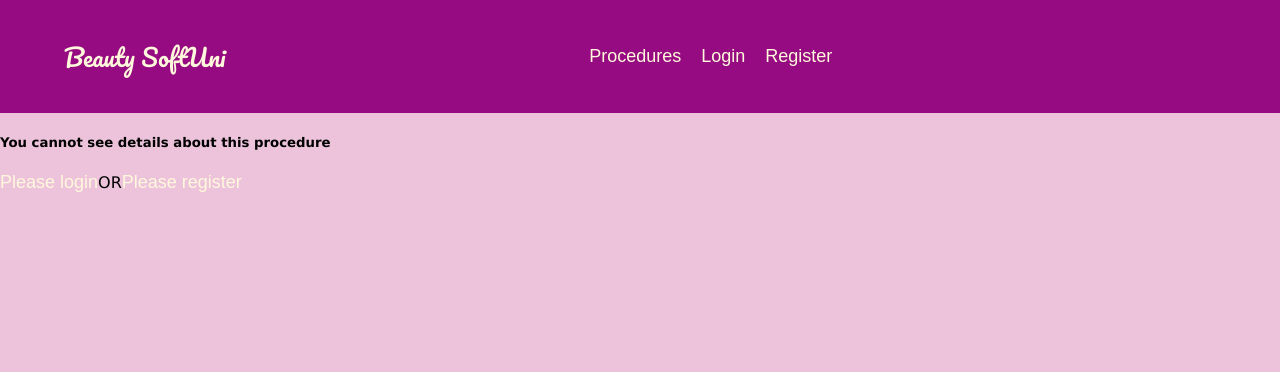
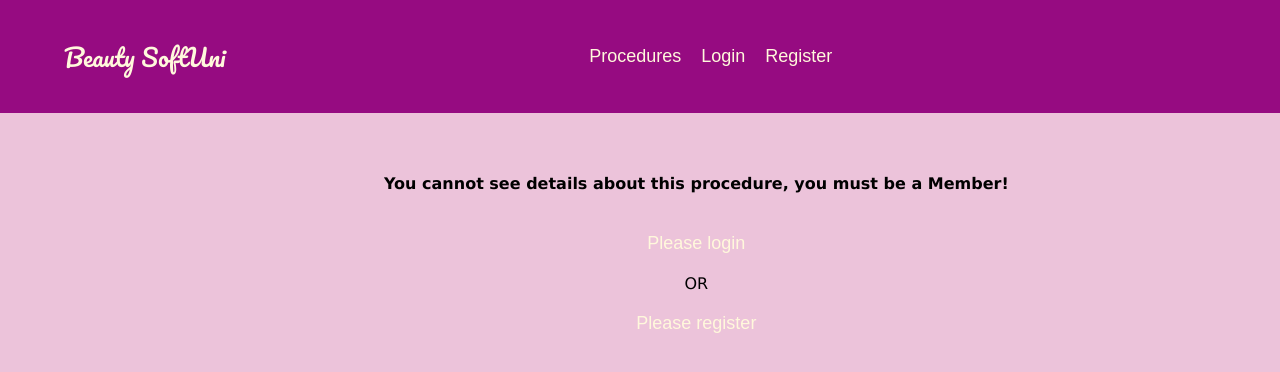
Before and after one commit to tsvetanilievdev/beauty-zone, a React (Create React App) app: page /procedures/1 in a window 1280 px wide. Shown: the top 372 px of the page. Built offline with nearby package versions, Linux system fonts and the light colour scheme.

Commit message:
edit Details css for guests

```diff
--- a/src/components/Details/Details.css
+++ b/src/components/Details/Details.css
@@ -28,3 +28,26 @@
   padding: 20px;
   min-height: 250px;
 }
+
+.guest-details {
+  margin-top: 20px;
+  padding: 20px;
+  height: 200px;
+  position: relative;
+  text-align: center  ;
+}
+.vertical-center {
+  position: absolute;
+  left: 30%;
+}
+
+.inside-div {
+  margin: 40px;
+}
+
+.inside-div>a {
+  color: blueviolet;
+}
+.inside-p {
+  margin: 20px;
+}
--- a/src/components/Details/Details.js
+++ b/src/components/Details/Details.js
@@ -1,5 +1,5 @@
 import { useEffect, useState } from "react"
-import { useParams } from "react-router-dom"
+import { Link, useParams } from "react-router-dom"
 import { useContext } from "react/cjs/react.development"
 import { AuthContext } from "../../contexts/AuthContext"
 import { getProcedureById } from "../../services/beautyZoneService"
@@ -44,12 +44,14 @@ export const Details = () => {
         <div>
             {user.email
                 ? <DetailsCard />
-                : <div>
-                    <h5>You cannot see details about this procedure</h5>
-                    <a href="/login">Please login</a>
-                    OR
-                    <a href="/register">Please register</a>
-
+                : <div className="guest-details">
+                <   div className="vertical-center">
+                        <h4>You cannot see details about this procedure, you must be a Member!</h4>
+                        <div className="inside-div"></div>
+                        <Link className="a-mar" to="/login">Please login</Link>
+                        <p className="inside-p">OR</p>
+                        <Link className="a-mar" to="/register">Please register</Link>
+                    </div>
                 </div>
             }
         </div>
```
